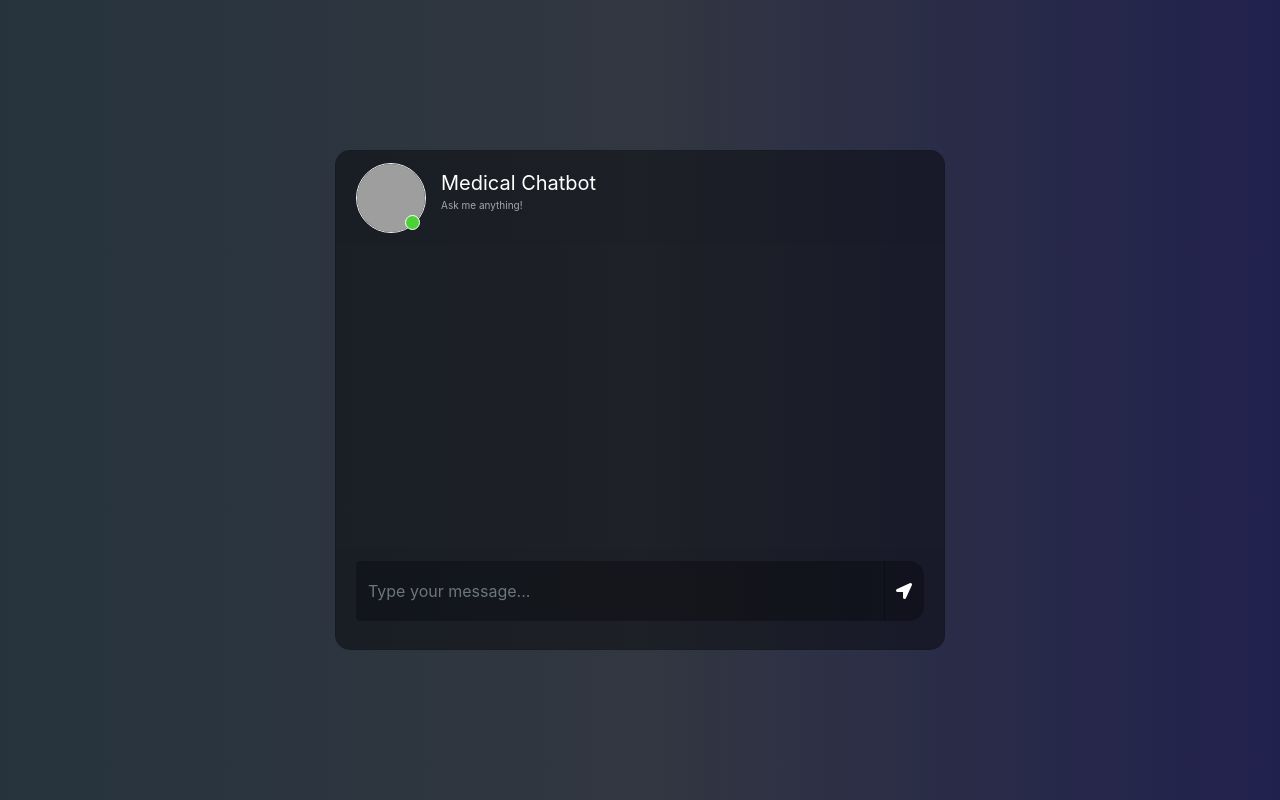
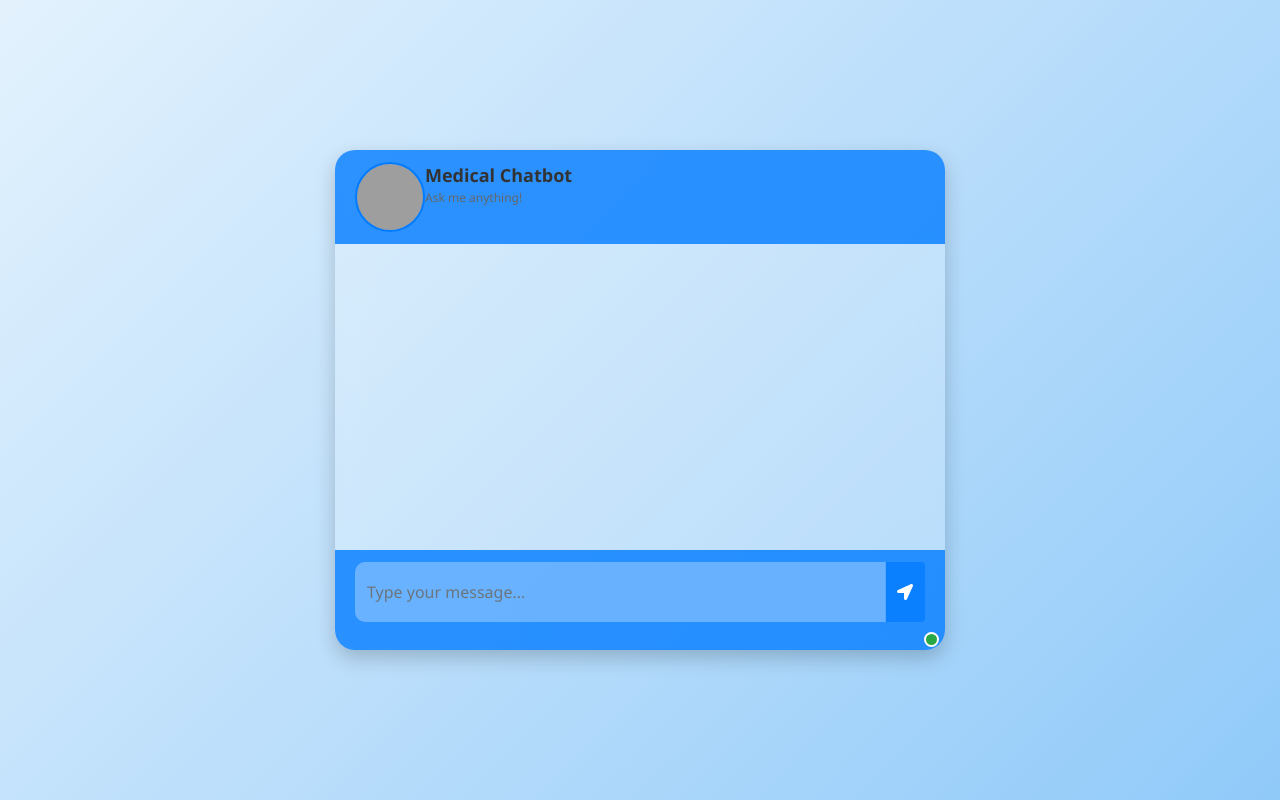
Before and after one commit to WaqasAkram2510/Medical_Chatbot, a Flask app: page / in a window 1280 px wide. Run offline with Flask 3, Linux system fonts and the light colour scheme; some libraries are stand-ins or nearby versions; grey boxes are pictures that could not be loaded.

Commit message:
final project prior to deployment

```diff
--- a/static/style.css
+++ b/static/style.css
@@ -1,185 +1,171 @@
 body,html{
 	height: 100%;
 	margin: 0;
-	background: rgb(44, 47, 59);
-   background: -webkit-linear-gradient(to right, rgb(40, 59, 34), rgb(54, 60, 70), rgb(32, 32, 43));
-	background: linear-gradient(to right, rgb(38, 51, 61), rgb(50, 55, 65), rgb(33, 33, 78));
+	background: linear-gradient(135deg, #e3f2fd, #bbdefb, #90caf9);
+	font-family: 'Segoe UI', sans-serif;
 }
 
 .chat{
 	margin-top: auto;
 	margin-bottom: auto;
 }
+
 .card{
 	height: 500px;
-	border-radius: 15px !important;
-	background-color: rgba(0,0,0,0.4) !important;
+	border-radius: 20px !important;
+	background: rgba(255, 255, 255, 0.2) !important;
+	backdrop-filter: blur(15px);
+	box-shadow: 0 8px 20px rgba(0,0,0,0.2);
+	border: none !important;
 }
+
 .contacts_body{
-	padding:  0.75rem 0 !important;
+	padding: 0.75rem 0 !important;
 	overflow-y: auto;
 	white-space: nowrap;
 }
+
 .msg_card_body{
 	overflow-y: auto;
 }
+
 .card-header{
-	border-radius: 15px 15px 0 0 !important;
-	border-bottom: 0 !important;
+	border-radius: 20px 20px 0 0 !important;
+	background: rgba(0, 123, 255, 0.8) !important;
+	color: white;
+	border-bottom: none !important;
 }
+
 .card-footer{
-border-radius: 0 0 15px 15px !important;
-	border-top: 0 !important;
+	border-radius: 0 0 20px 20px !important;
+	background: rgba(0, 123, 255, 0.8) !important;
+	border-top: none !important;
 }
+
 .container{
 	align-content: center;
 }
+
 .search{
 	border-radius: 15px 0 0 15px !important;
-	background-color: rgba(0,0,0,0.3) !important;
+	background-color: rgba(255,255,255,0.3) !important;
 	border:0 !important;
-	color:white !important;
+	color:#333 !important;
 }
 .search:focus{
 	box-shadow:none !important;
 	outline:0px !important;
 }
+
 .type_msg{
-	background-color: rgba(0,0,0,0.3) !important;
+	background-color: rgba(255,255,255,0.3) !important;
 	border:0 !important;
-	color:white !important;
+	color:#333 !important;
 	height: 60px !important;
 	overflow-y: auto;
+	border-radius: 10px;
 }
 .type_msg:focus{
 	box-shadow:none !important;
 	outline:0px !important;
 }
-.attach_btn{
-	border-radius: 15px 0 0 15px !important;
-	background-color: rgba(0,0,0,0.3) !important;
-	border:0 !important;
+
+.attach_btn, .send_btn, .search_btn{
+	background-color: rgba(0,123,255,0.7) !important;
 	color: white !important;
 	cursor: pointer;
+	border: none !important;
+	transition: 0.3s;
 }
-.send_btn{
-	border-radius: 0 15px 15px 0 !important;
-	background-color: rgba(0,0,0,0.3) !important;
-	border:0 !important;
-	color: white !important;
-	cursor: pointer;
+.attach_btn:hover, .send_btn:hover, .search_btn:hover{
+	background-color: #007bff !important;
 }
-.search_btn{
-	border-radius: 0 15px 15px 0 !important;
-	background-color: rgba(0,0,0,0.3) !important;
-	border:0 !important;
-	color: white !important;
-	cursor: pointer;
-}
+
 .contacts{
 	list-style: none;
 	padding: 0;
 }
 .contacts li{
 	width: 100% !important;
-	padding: 5px 10px;
-	margin-bottom: 15px !important;
+	padding: 8px 12px;
+	margin-bottom: 12px !important;
+	border-radius: 12px;
+	transition: 0.3s;
+}
+.contacts li:hover{
+	background: rgba(0,123,255,0.1);
 }
 .active{
-	background-color: rgba(0,0,0,0.3);
+	background-color: rgba(0,123,255,0.15) !important;
 }
+
 .user_img{
 	height: 70px;
 	width: 70px;
-	border:1.5px solid #f5f6fa;
+	border-radius: 50%;
+	border:2px solid #007bff;
+}
 
-}
 .user_img_msg{
 	height: 40px;
 	width: 40px;
-	border:1.5px solid #f5f6fa;
+	border-radius: 50%;
+	border:2px solid #007bff;
+}
 
-}
-.img_cont{
-	position: relative;
-	height: 70px;
-	width: 70px;
-}
-.img_cont_msg{
-	height: 40px;
-	width: 40px;
-}
 .online_icon{
 	position: absolute;
 	height: 15px;
 	width:15px;
-	background-color: #4cd137;
+	background-color: #28a745;
 	border-radius: 50%;
 	bottom: 0.2em;
 	right: 0.4em;
-	border:1.5px solid white;
+	border:2px solid white;
 }
 .offline{
-	background-color: #c23616 !important;
+	background-color: #dc3545 !important;
 }
-.user_info{
-	margin-top: auto;
-	margin-bottom: auto;
-	margin-left: 15px;
-}
+
 .user_info span{
-	font-size: 20px;
-	color: white;
+	font-size: 18px;
+	color: #333;
+	font-weight: 600;
 }
 .user_info p{
-	font-size: 10px;
-	color: rgba(255,255,255,0.6);
+	font-size: 12px;
+	color: #666;
 }
-.video_cam{
-	margin-left: 50px;
-	margin-top: 5px;
-}
-.video_cam span{
-	color: white;
-	font-size: 20px;
-	cursor: pointer;
-	margin-right: 20px;
-}
+
 .msg_cotainer{
-	margin-top: auto;
-	margin-bottom: auto;
 	margin-left: 10px;
-	border-radius: 25px;
-	background-color: rgb(82, 172, 255);
-	padding: 10px;
+	border-radius: 20px;
+	background-color: #ffffff;
+	color: #333;
+	padding: 10px 15px;
 	position: relative;
+	box-shadow: 0 2px 6px rgba(0,0,0,0.1);
 }
 .msg_cotainer_send{
-	margin-top: auto;
-	margin-bottom: auto;
 	margin-right: 10px;
-	border-radius: 25px;
-	background-color: #58cc71;
-	padding: 10px;
+	border-radius: 20px;
+	background-color: #007bff;
+	color: white;
+	padding: 10px 15px;
 	position: relative;
+	box-shadow: 0 2px 6px rgba(0,0,0,0.1);
 }
-.msg_time{
+.msg_time, .msg_time_send{
 	position: absolute;
-	left: 0;
 	bottom: -15px;
-	color: rgba(255,255,255,0.5);
 	font-size: 10px;
+	color: rgba(0,0,0,0.5);
 }
 .msg_time_send{
-	position: absolute;
 	right:0;
-	bottom: -15px;
-	color: rgba(255,255,255,0.5);
-	font-size: 10px;
+	color: rgba(255,255,255,0.7);
 }
-.msg_head{
-	position: relative;
-}
+
 #action_menu_btn{
 	position: absolute;
 	right: 10px;
@@ -191,13 +177,14 @@ border-radius: 0 0 15px 15px !important;
 .action_menu{
 	z-index: 1;
 	position: absolute;
-	padding: 15px 0;
-	background-color: rgba(0,0,0,0.5);
-	color: white;
-	border-radius: 15px;
-	top: 30px;
+	padding: 10px 0;
+	background-color: rgba(255,255,255,0.9);
+	color: #333;
+	border-radius: 12px;
+	top: 35px;
 	right: 15px;
 	display: none;
+	box-shadow: 0 4px 10px rgba(0,0,0,0.2);
 }
 .action_menu ul{
 	list-style: none;
@@ -206,16 +193,15 @@ border-radius: 0 0 15px 15px !important;
 }
 .action_menu ul li{
 	width: 100%;
-	padding: 10px 15px;
+	padding: 8px 15px;
 	margin-bottom: 5px;
-}
-.action_menu ul li i{
-	padding-right: 10px;
+	border-radius: 8px;
 }
 .action_menu ul li:hover{
 	cursor: pointer;
-	background-color: rgba(0,0,0,0.2);
+	background-color: rgba(0,123,255,0.1);
 }
+
 @media(max-width: 576px){
 	.contacts_card{
 		margin-bottom: 15px !important;
```
Lines whose indentation alone changed are shown as unchanged.
